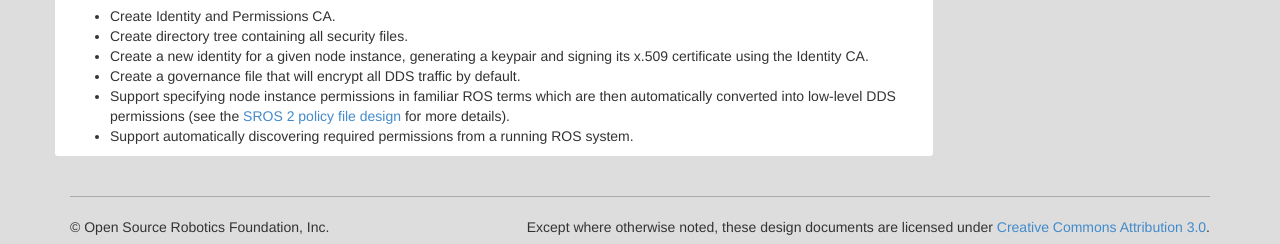
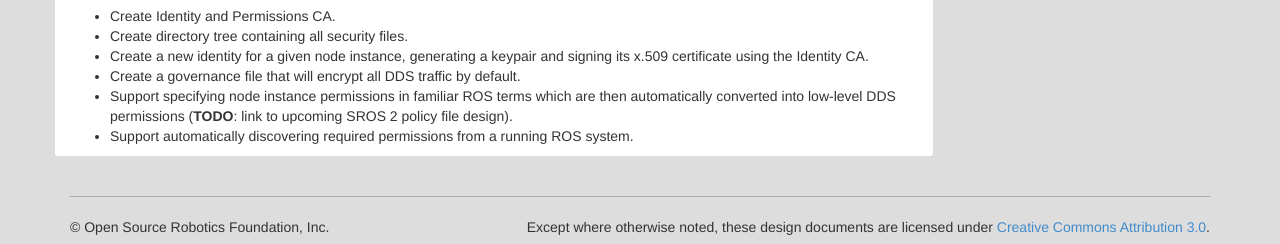
Before and after one commit to ros2/design, a Jekyll site: the page built from articles/ros2_dds_security.md, in a window 1280 px wide and 900 px high, scrolled down 2981 px. Shown: the part 653-897 px from the top of the window. Built offline with Jekyll 4.4.1, drawn with Linux system fonts in a browser that asks for light colours; nearby versions of some CDN libraries.

Commit message:
Replace link to policy file design doc with TODO
Signed-off-by: Kyle Fazzari <kyle@canonical.com>

```diff
--- a/articles/ros2_dds_security.md
+++ b/articles/ros2_dds_security.md
@@ -189,7 +189,7 @@ However, the [SROS 2 CLI](https://github.com/ros2/sros2) should include a tool `
 - Create directory tree containing all security files.
 - Create a new identity for a given node instance, generating a keypair and signing its x.509 certificate using the Identity CA.
 - Create a governance file that will encrypt all DDS traffic by default.
-- Support specifying node instance permissions in familiar ROS terms which are then automatically converted into low-level DDS permissions (see the [SROS 2 policy file design](/articles/sros2_access_control_policies.html) for more details).
+- Support specifying node instance permissions in familiar ROS terms which are then automatically converted into low-level DDS permissions (**TODO**: link to upcoming SROS 2 policy file design).
 - Support automatically discovering required permissions from a running ROS system.
 
 
```
